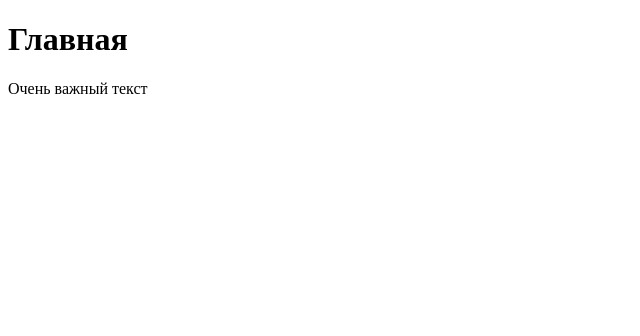
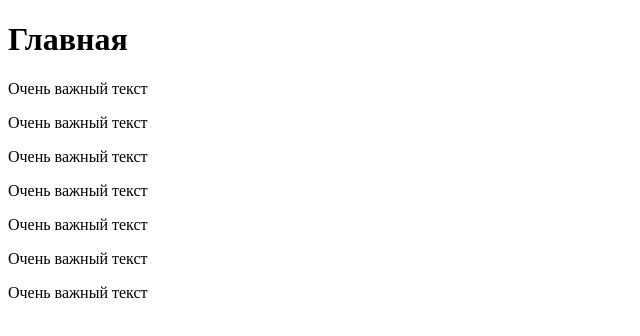
Before and after one commit to Dmitry2112/git-br-test, a plain HTML site: page index.html in a window 1280 px wide. Shown: the whole page, without its empty margins (0-640 px from the left). Drawn offline with Linux system fonts and the light colour scheme.

Commit message:
added script

```diff
--- a/index.html
+++ b/index.html
@@ -9,5 +9,11 @@
 <body>
     <h1>Главная</h1>
     <p>Очень важный текст</p>
+    <p>Очень важный текст</p>
+    <p>Очень важный текст</p>
+    <p>Очень важный текст</p>
+    <p>Очень важный текст</p>
+    <p>Очень важный текст</p>
+    <p>Очень важный текст</p>
 </body>
 </html>
--- /dev/null
+++ b/script.js
@@ -0,0 +1,3 @@
+function hi() {
+    alert(`hi!`)
+}
```
